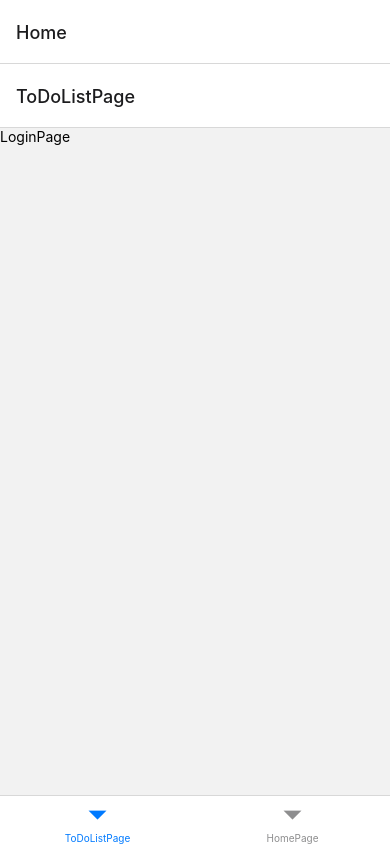
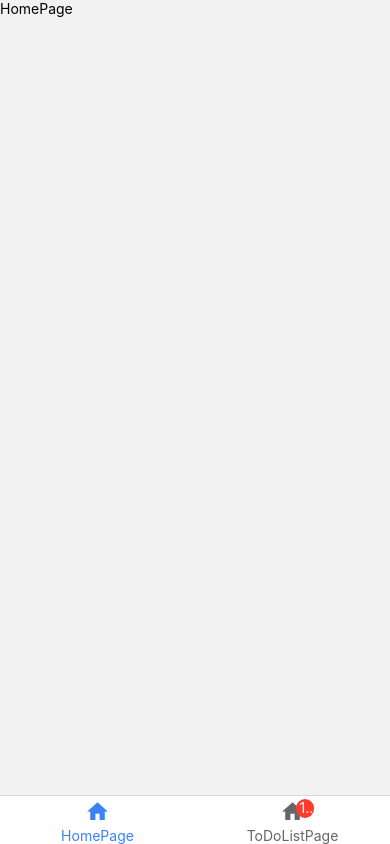
Before and after one commit to selalmaz/todoAPP, a React Native app: screen /Home in a window 390 px wide. Built offline with nearby package versions, Linux system fonts and the light colour scheme.

Commit message:
navigation tasarımları

```diff
--- a/package.json
+++ b/package.json
@@ -16,7 +16,8 @@
     "react": "18.2.0",
     "react-native": "0.74.5",
     "react-native-safe-area-context": "^4.10.8",
-    "react-native-screens": "^3.34.0"
+    "react-native-screens": "^3.34.0",
+    "react-native-vector-icons": "^10.1.0"
   },
   "devDependencies": {
     "@babel/core": "^7.20.0",
@@ -27,6 +28,7 @@
     "@react-native/metro-config": "0.74.87",
     "@react-native/typescript-config": "0.74.87",
     "@types/react": "^18.2.6",
+    "@types/react-native-vector-icons": "^6.4.18",
     "@types/react-test-renderer": "^18.0.0",
     "babel-jest": "^29.6.3",
     "eslint": "^8.19.0",
--- a/src/navigation/StackNavigation/StackNavigator.tsx
+++ b/src/navigation/StackNavigation/StackNavigator.tsx
@@ -10,7 +10,11 @@ const Stack = createNativeStackNavigator<StackParamList>();
 const StackNavigator = () => {
   return (
     <NavigationContainer>
-      <Stack.Navigator initialRouteName="Home">
+      <Stack.Navigator
+        screenOptions={{
+          headerShown: false,
+        }}
+        initialRouteName="Login">
         <Stack.Screen name="Login" component={LoginPage} />
         <Stack.Screen name="Home" component={TabNavigator} />
       </Stack.Navigator>
--- /dev/null
+++ b/src/navigation/TabNavigation/TabNavigator.style.tsx
@@ -0,0 +1,13 @@
+import {StyleSheet} from 'react-native';
+
+const styles = StyleSheet.create({
+  tabBar: {
+    backgroundColor: '#ffffff',
+    elevation: 5,
+  },
+  tabBarLabel: {
+    fontSize: 14,
+  },
+});
+
+export default styles;
--- a/src/navigation/TabNavigation/TabNavigator.tsx
+++ b/src/navigation/TabNavigation/TabNavigator.tsx
@@ -3,14 +3,42 @@ import {createBottomTabNavigator} from '@react-navigation/bottom-tabs';
 import {TabParamList} from '../../types';
 import HomePage from '../../screens/HomePage';
 import TodoListPage from '../../screens/TodoListPage';
+import MaterialCommunityIcons from 'react-native-vector-icons/MaterialCommunityIcons';
+import styles from './TabNavigator.style';
 
 const Tab = createBottomTabNavigator<TabParamList>();
 
 const TabNavigator = () => {
   return (
-    <Tab.Navigator>
-      <Tab.Screen name="ToDoListPage" component={TodoListPage} />
-      <Tab.Screen name="HomePage" component={HomePage} />
+    <Tab.Navigator
+      screenOptions={{
+        tabBarActiveTintColor: '#3b82f6',
+        tabBarInactiveTintColor: '#666',
+        tabBarStyle: styles.tabBar,
+        headerShown: false,
+        tabBarLabelStyle: styles.tabBarLabel,
+      }}>
+      <Tab.Screen
+        name="HomePage"
+        component={HomePage}
+        options={{
+          tabBarLabel: 'HomePage',
+          tabBarIcon: ({color, size}) => (
+            <MaterialCommunityIcons name="home" color={color} size={size} />
+          ),
+        }}
+      />
+      <Tab.Screen
+        name="ToDoListPage"
+        component={TodoListPage}
+        options={{
+          tabBarLabel: 'ToDoListPage',
+          tabBarIcon: ({color, size}) => (
+            <MaterialCommunityIcons name="home" color={color} size={size} />
+          ),
+          tabBarBadge: 15,
+        }}
+      />
     </Tab.Navigator>
   );
 };
```
Also changed, not shown: 2 other files (tests, documents, lock files or other folders).
